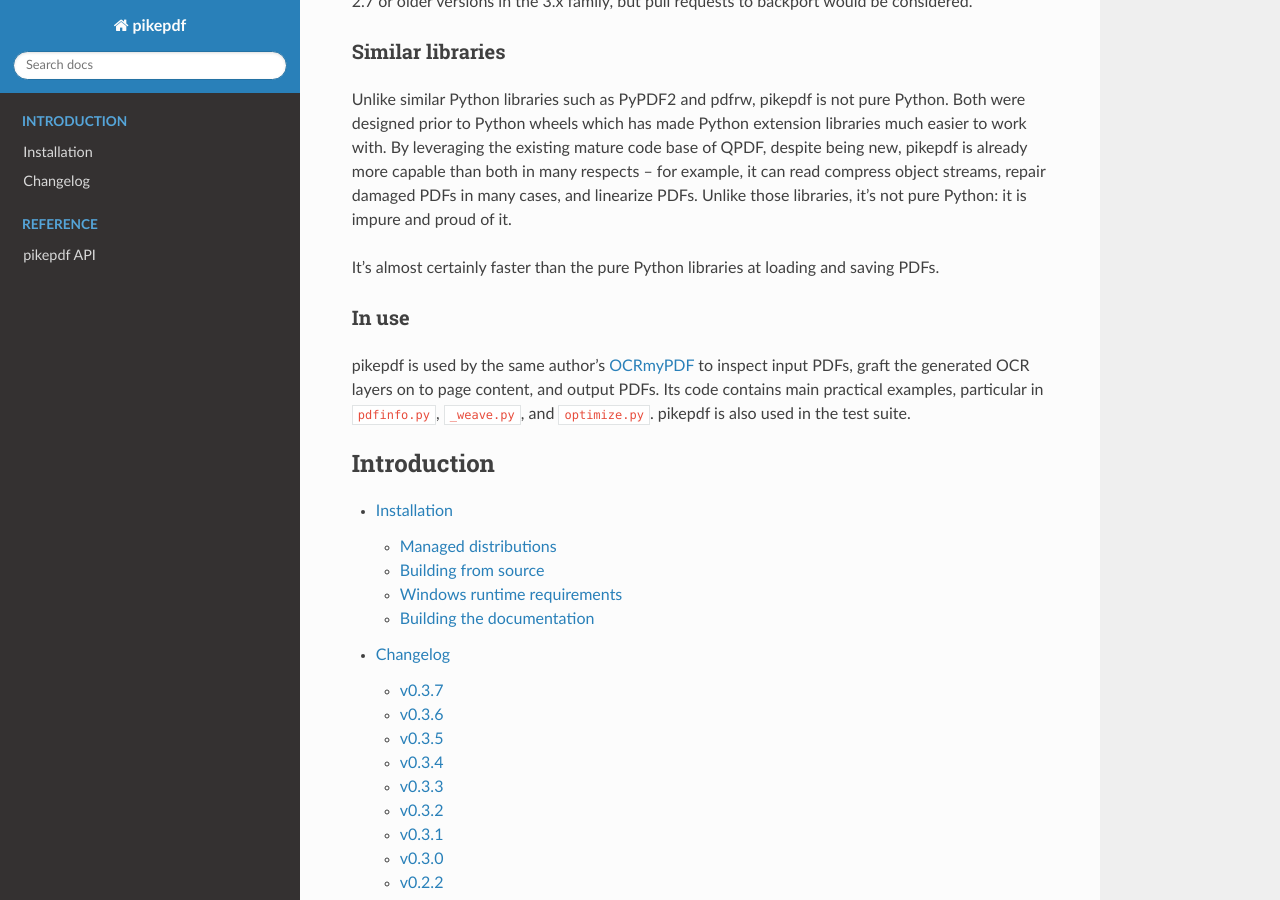
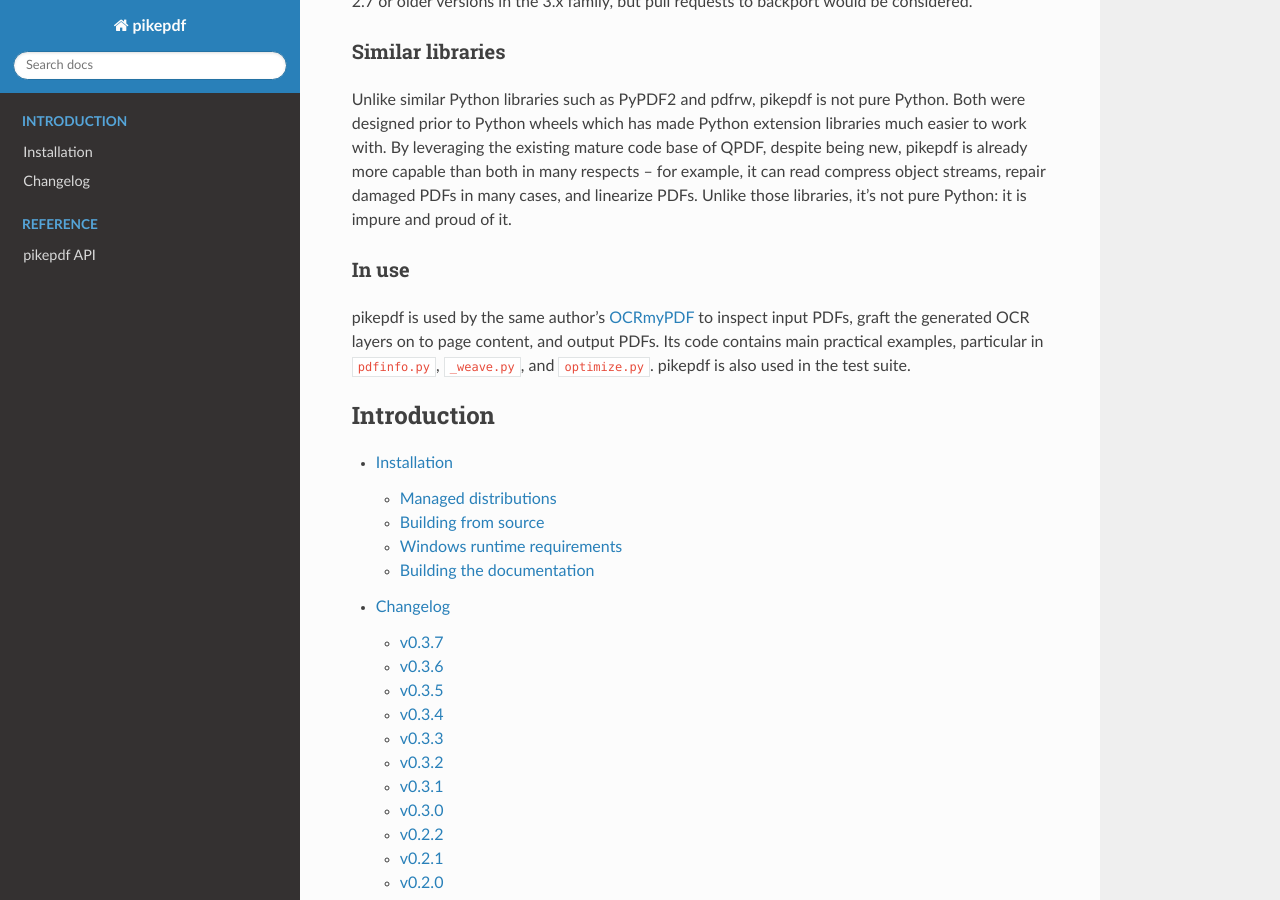
Before and after one commit to pikepdf/pikepdf, a Sphinx documentation site: the page built from docs/index.rst, in a window 1280 px wide and 900 px high, scrolled down 1484 px. Built offline with Sphinx 7.4.7 and the Read the Docs theme 2.0.0, drawn with Linux system fonts in a browser that asks for light colours; pages that are not in the unit, such as notebooks, are missing from menus; the version number could not be read and is left out.

Commit message:
Don't claim to be faster without evidence

```diff
--- a/docs/index.rst
+++ b/docs/index.rst
@@ -95,9 +95,6 @@
 damaged PDFs in many cases, and linearize PDFs. Unlike those libraries, it's not
 pure Python: it is impure and proud of it.
 
-It's almost certainly faster than the pure Python libraries at loading and
-saving PDFs.
-
 In use
 ~~~~~~
 
```
